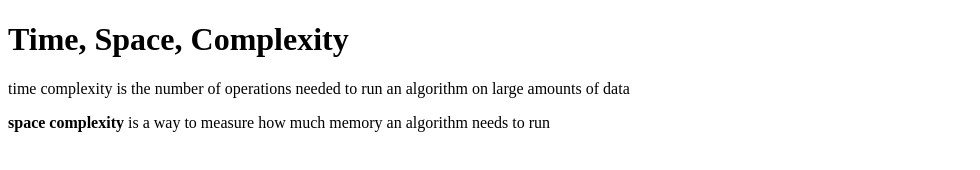
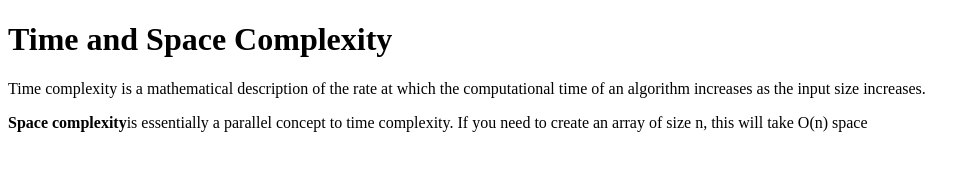
Before and after one commit to acciojob/time-and-space-complexity-subir211, a website: page main.html in a window 1280 px wide. Shown: the whole page, without its empty margins (0-980 px from the left). Drawn offline with Linux system fonts and the light colour scheme.

Commit message:
created a submission

```diff
--- a/main.html
+++ b/main.html
@@ -8,9 +8,11 @@
 
 <body>
 	<!-- the entire body must be written by student -->
-	<h1>Time, Space, Complexity</h1>
-	<p>time complexity is the number of operations needed to run an algorithm on large amounts of data</p>
-	<p><b>space complexity</b> is a way to measure how much memory an algorithm needs to run</p>
+	<h1>Time and Space Complexity</h1>
+	<p>Time complexity is a mathematical description of the rate at which
+		the computational time of an algorithm increases as the input size increases.</p>
+	<p><b>Space complexity</b>is essentially a parallel concept to time complexity.
+		If you need to create an array of size n, this will take O(n) space</p>
     <script type="text/javascript" src="./script.js">
 </script>
 
```
